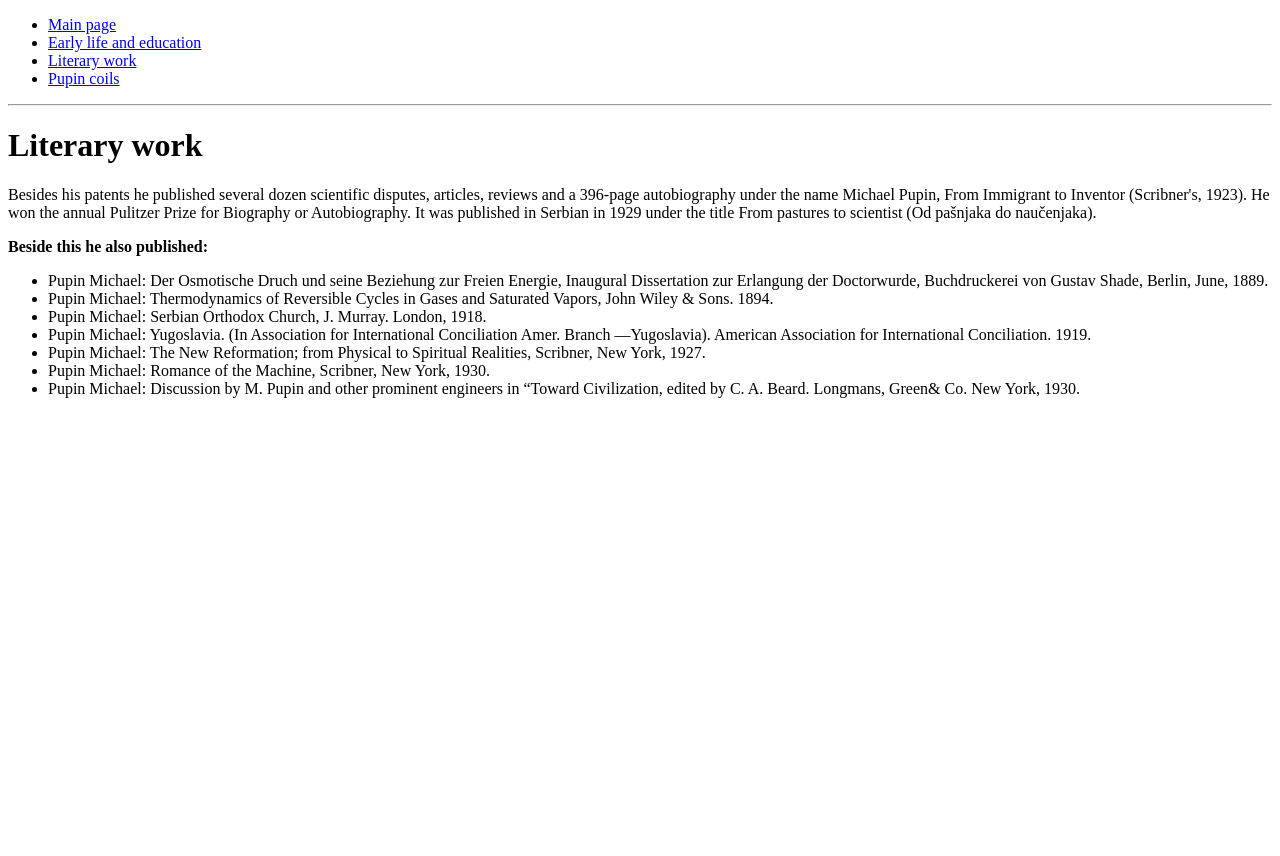
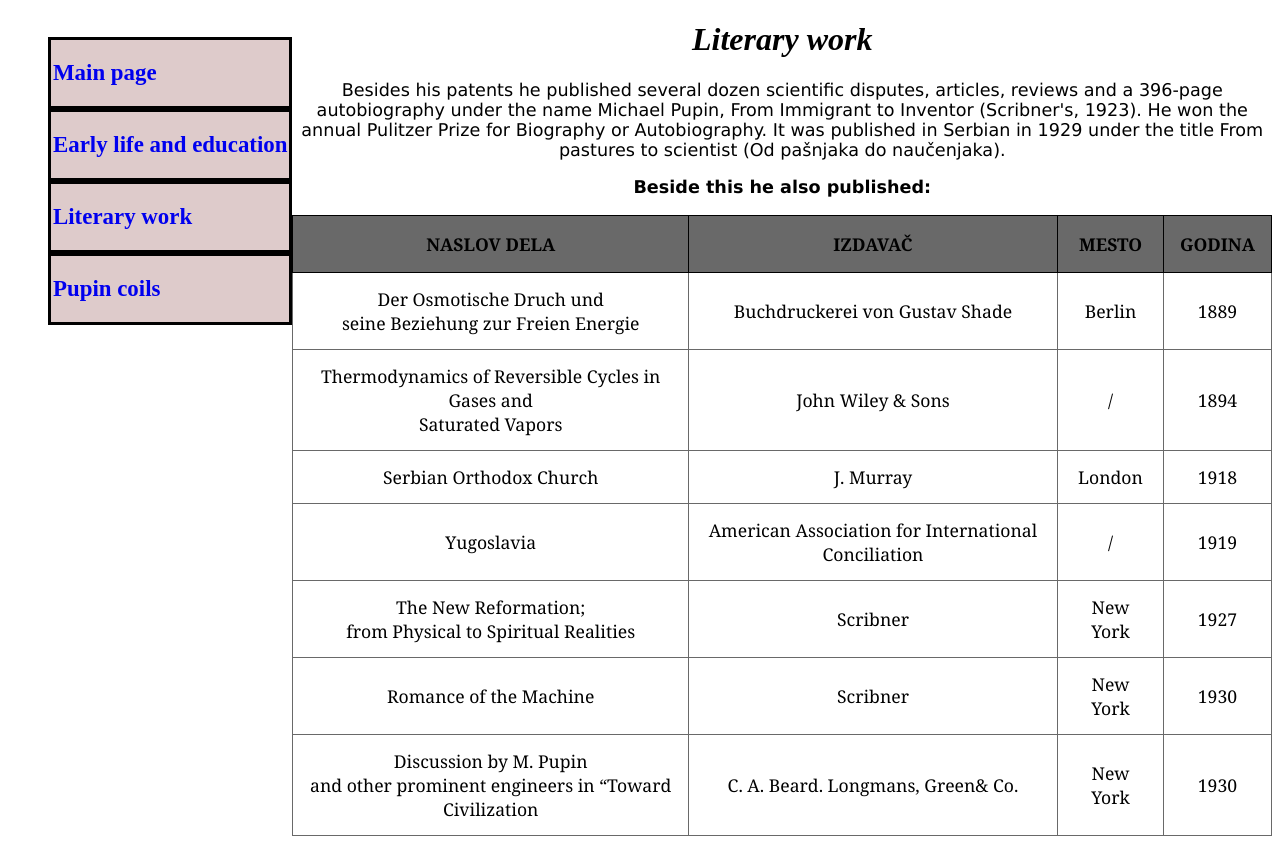
Before and after one commit to Stefan215/testiranje, a plain HTML site: page literary work.html in a window 1280 px wide. Before the commit the page ends 800 px from the top, so only its background shows below. Drawn offline with Linux system fonts and the light colour scheme.

Commit message:
added css

```diff
--- a/literary work.html
+++ b/literary work.html
@@ -3,28 +3,76 @@
 <head>
     <meta charset="UTF-8">
     <meta name="viewport" content="width=device-width, initial-scale=1.0">
+    <link rel="stylesheet" href="style.css" type="text/css">
     <title>Document</title>
 </head>
 <body>
+    <nav>
     <ul>
      <li><a href="index.html">Main page</a></li>
      <li><a href="early life and education.html">Early life and education</a></li>
      <li><a href="literary work.html">Literary work</a></li>
      <li><a href="pupin coils.html">Pupin coils</a></li>
-    </ul> <hr>
+    </ul>
+    </nav>
+    <header>
     <h1>Literary work</h1>
+    </header>
+    <section>
     <p>Besides his patents he published several dozen scientific disputes, articles, reviews and a 396-page autobiography under the name Michael Pupin, From Immigrant to Inventor (Scribner's, 1923).
          He won the annual Pulitzer Prize for Biography or Autobiography.
          It was published in Serbian in 1929 under the title From pastures to scientist (Od pašnjaka do naučenjaka).</p>
          <p><b>Beside this he also published:</b></p>
-         <ul>
-          <li>Pupin Michael: Der Osmotische Druch und seine Beziehung zur Freien Energie, Inaugural Dissertation zur Erlangung der Doctorwurde, Buchdruckerei von Gustav Shade, Berlin, June, 1889.</li>
-          <li>Pupin Michael: Thermodynamics of Reversible Cycles in Gases and Saturated Vapors, John Wiley & Sons. 1894.</li>
-          <li>Pupin Michael: Serbian Orthodox Church, J. Murray. London, 1918.</li>
-          <li>Pupin Michael: Yugoslavia. (In Association for International Conciliation Amer. Branch —Yugoslavia). American Association for International Conciliation. 1919.</li>
-          <li>Pupin Michael: The New Reformation; from Physical to Spiritual Realities, Scribner, New York, 1927.</li>
-          <li>Pupin Michael: Romance of the Machine, Scribner, New York, 1930.</li>
-          <li>Pupin Michael: Discussion by M. Pupin and other prominent engineers in “Toward Civilization, edited by C. A. Beard. Longmans, Green& Co. New York, 1930.</li>
-        </ul>
+         <table>
+            <tr>
+                <th>naslov dela</th>
+                <th>izdavač</th>
+                <th>mesto</th>
+                <th>godina</th>
+            </tr>
+            <tr>
+            <td>Der Osmotische Druch und<br> seine Beziehung zur Freien Energie</td>
+            <td>Buchdruckerei von Gustav Shade</td>
+            <td>Berlin</td>
+            <td>1889</td>
+            </tr>
+            <tr>
+                <td>Thermodynamics of Reversible Cycles in Gases and<br> Saturated Vapors</td>
+                <td>John Wiley & Sons</td>
+                <td>/</td>
+                <td>1894</td>
+                </tr>
+                <tr>
+                    <td>Serbian Orthodox Church</td>
+                    <td>J. Murray</td>
+                    <td>London</td>
+                    <td>1918</td>
+                    </tr>
+                    <tr>
+                        <td>Yugoslavia</td>
+                        <td>American Association for International Conciliation</td>
+                        <td>/</td>
+                        <td>1919</td>
+                        </tr>
+                        <tr>
+                            <td>The New Reformation;<br> from Physical to Spiritual Realities</td>
+                            <td>Scribner</td>
+                            <td>New York</td>
+                            <td>1927</td>
+                            </tr>
+                            <tr>
+                                <td>Romance of the Machine</td>
+                                <td>Scribner</td>
+                                <td>New York</td>
+                                <td>1930</td>
+                                </tr>
+                                <tr>
+                                    <td>Discussion by M. Pupin<br> and other prominent engineers in “Toward Civilization</td>
+                                    <td>C. A. Beard. Longmans, Green& Co.</td>
+                                    <td>New York</td>
+                                    <td>1930</td>
+                                    </tr>
+            </table>
+            </section>
 </body>
 </html>
--- /dev/null
+++ b/style.css
@@ -0,0 +1,44 @@
+a {
+    text-decoration: none;
+    font-size: 1.1em;
+    font-weight: 800;
+}
+header {
+    text-align: center;
+    font-style: italic;
+}
+nav {
+    float: left;
+    height: 1200px;
+}
+nav ul li {
+    padding: 20px 2px;
+    border-style: solid;
+    background-color:rgba(216, 194, 194, 0.842);
+    font-family: serif;
+    font-size: 1.3em;
+    color: black;
+    list-style-type: none;
+}
+section {
+    text-align: center;
+    font-family: Verdana, sans-serif;
+    font-size: 1.1em;
+}
+table {
+    border-collapse: collapse;
+    margin: 0 auto;
+    border: 1px solid black;
+    font-family: Georgia, 'Times New Roman', Times, serif;
+}
+th {
+    padding: 16px;
+    text-transform: uppercase;
+    background-color: dimgray;
+    border: 1px solid black;
+}
+td {
+    padding: 14px;
+    border: 1px solid dimgray;
+
+}
```
Also changed, not shown: early life and education.html (+20 -12 lines), index.html (+10 -4 lines), pupin coils.html (+8 -1 lines).
